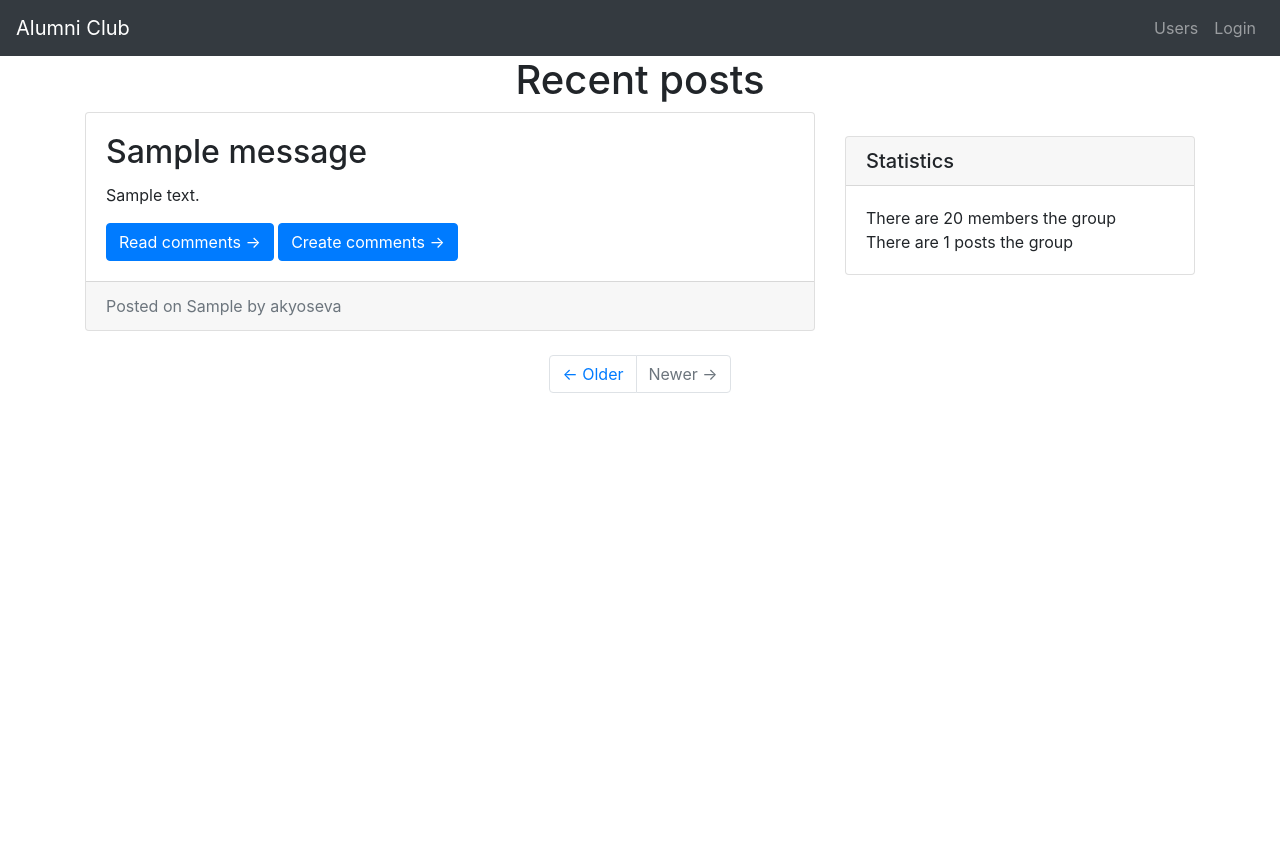
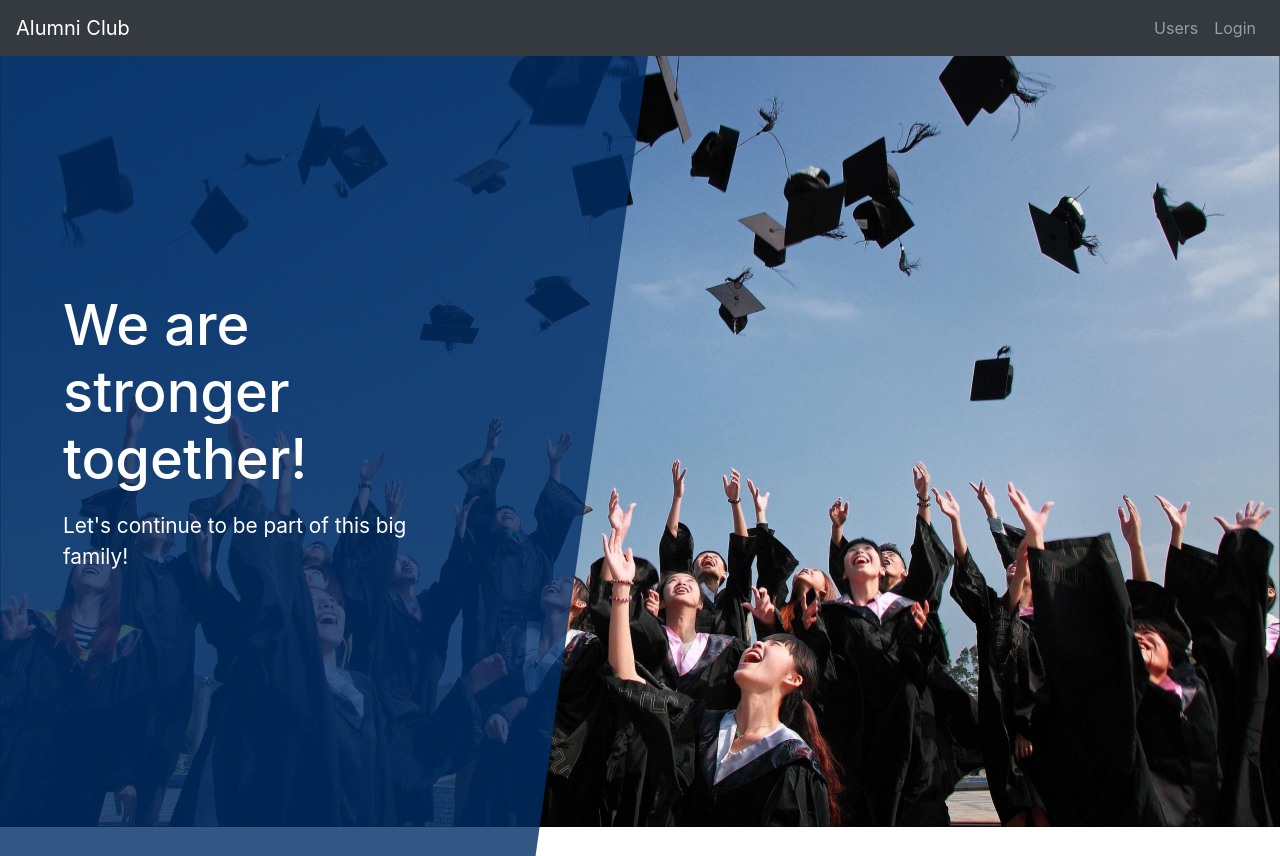
Before and after one commit to akyoseva/Alumni-club, a PHP site: page / in a window 1280 px wide. Before the commit the page ends 393 px from the top, so only its background shows below. Run offline with PHP 8.4, Linux system fonts and the light colour scheme; data comes from the database, SQL or seed files in the repository; tables that the repository leaves empty or names only in its code hold one stand-in row (values such as "Sample post").

Commit message:
Added design to index page and login

```diff
--- a/index.php
+++ b/index.php
@@ -1,83 +1,39 @@
 <?php
 include 'includes/header.php';
-
-
-$stmt = $pdo->query('SELECT messages.* , users.username FROM messages INNER JOIN users ON users.id = messages.user_id ORDER BY messages.created DESC  ');
-$posts = $stmt->fetchAll();
-$numberOfPosts = count($posts);
-$counter = 0;
-
-
-$stmt2 = $pdo->query('SELECT count(id) as count FROM users');
-$numberUsers = $stmt2->fetchAll()[0]['count'];
 ?>
 
-<!-- Page Content -->
-<div class="container">
+<!doctype html>
+<html>
+<head>
+  <link rel="stylesheet" href="styles/index.css">
+  <style>
+      body {
+    background-image: url("styles/images/student.jpg");
+  }
+  </style>
+</head>
 
-    <div class="row">
+<body >
 
-        <!-- Blog Entries Column -->
-        <div class="col-md-12">
-            <h1 class="text-center">Recent posts</h1>
+<div class="masthead">
+    <div class="masthead-bg"></div>
+    <div class="container h-100">
+      <div class="row h-100">
+        <div class="col-12 my-auto">
+          <div class="masthead-content text-white py-5 py-md-0">
+            <h1 class="mb-3">We are stronger together!</h1>
+            <p class="mb-5">Let's continue to be part of this big family!</p>
+            </div>
+          </div>
         </div>
+      </div>
     </div>
-    <?php
-    foreach ($posts as $post) {
-
-    ?>
-        <div class="row">
-            <div class="col-8">
-                <div>
-                    <div class="card mb-4">
-                        <div class="card-body">
-                            <h2 class="card-title"><?php echo $post['title'] ?></h2>
-                            <p class="card-text"><?php echo $post['message']  ?></p>
-                            <a href="#" class="btn btn-primary">Read comments &rarr;</a>
-                            <a href="#" class="btn btn-primary">Create comments &rarr;</a>
-                        </div>
-                        <div class="card-footer text-muted">
-                            Posted on <?php echo $post['created'] ?> by <?php echo $post['username']  ?>
-                        </div>
-                    </div>
-                </div>
-            </div>
-            <?php
-            if ($counter == 0) {
-            ?>
-                <div class="col-md-4">
-                    <!-- Statistics -->
-                    <div class="card my-4">
-                        <h5 class="card-header">Statistics</h5>
-                        <div class="card-body">
-                            <div>
-                                There are <?php echo $numberUsers ?> members the group
-                            </div>
-                            <div>
-                                There are <?php echo $numberOfPosts ?> posts the group
-                            </div>
-                        </div>
-                    </div>
-                </div>
-            <?php
-            }
-            $counter++;
-            ?>
-        </div>
-    <?php } ?>
-    <!-- Pagination -->
-    <ul class="pagination justify-content-center mb-4">
-        <li class="page-item">
-            <a class="page-link" href="#">&larr; Older</a>
-        </li>
-        <li class="page-item disabled">
-            <a class="page-link" href="#">Newer &rarr;</a>
-        </li>
-    </ul>
-</div>
+  </div>
 
 
 
-</div>
+</body>
+
+</html>
 <?php
 include 'includes/footer.php';
--- /dev/null
+++ b/styles/index.css
@@ -0,0 +1,71 @@
+body {
+    height: 100%;
+    margin: 0;
+    position: relative;
+    font-weight: 100%;
+    height: 800px;
+    overflow: hidden;
+    background-image: url("styles/images/student.jpg");
+    background-position: center;
+    background-repeat: no-repeat;
+    background-size: cover;
+  }
+
+  .curve {
+    position: fixed;
+    top: 50%;
+    left: 50%;
+    min-width: 100%;
+    min-height: 100%;
+    width: auto;
+    height: auto;
+    transform: translateX(-50%) translateY(-50%);
+    z-index: 0;
+  }
+
+
+
+  .masthead {
+    position: relative;
+    overflow: hidden;
+    padding-bottom: 3rem;
+    z-index: 2;
+  }
+
+  .masthead .masthead-bg {
+    position: absolute;
+    top: 0;
+    bottom: 0;
+    right: 0;
+    left: 0;
+    width: 100%;
+    min-height: 35rem;
+    height: 100%;
+    background-color: rgba(0, 46, 102, 0.8);
+    transform: skewY(4deg);
+    transform-origin: bottom right;
+  }
+
+  @media (min-width: 768px) {
+    .masthead {
+      height: 100%;
+      min-height: 0;
+      width: 40.5rem;
+      padding-bottom: 0;
+    }
+    .masthead .masthead-bg {
+      min-height: 0;
+      transform: skewX(-8deg);
+      transform-origin: top right;
+    }
+    .masthead .masthead-content {
+      padding-left: 3rem;
+      padding-right: 10rem;
+    }
+    .masthead .masthead-content h1 {
+      font-size: 3.5rem;
+    }
+    .masthead .masthead-content p {
+      font-size: 1.3rem;
+    }
+  }
```
Also changed, not shown: login.php (+32 -17 lines), styles/login.css (+51 -22 lines), styles/images/connections_people.png (added), styles/images/student.jpg (added), styles/images/students.jpg (added).
